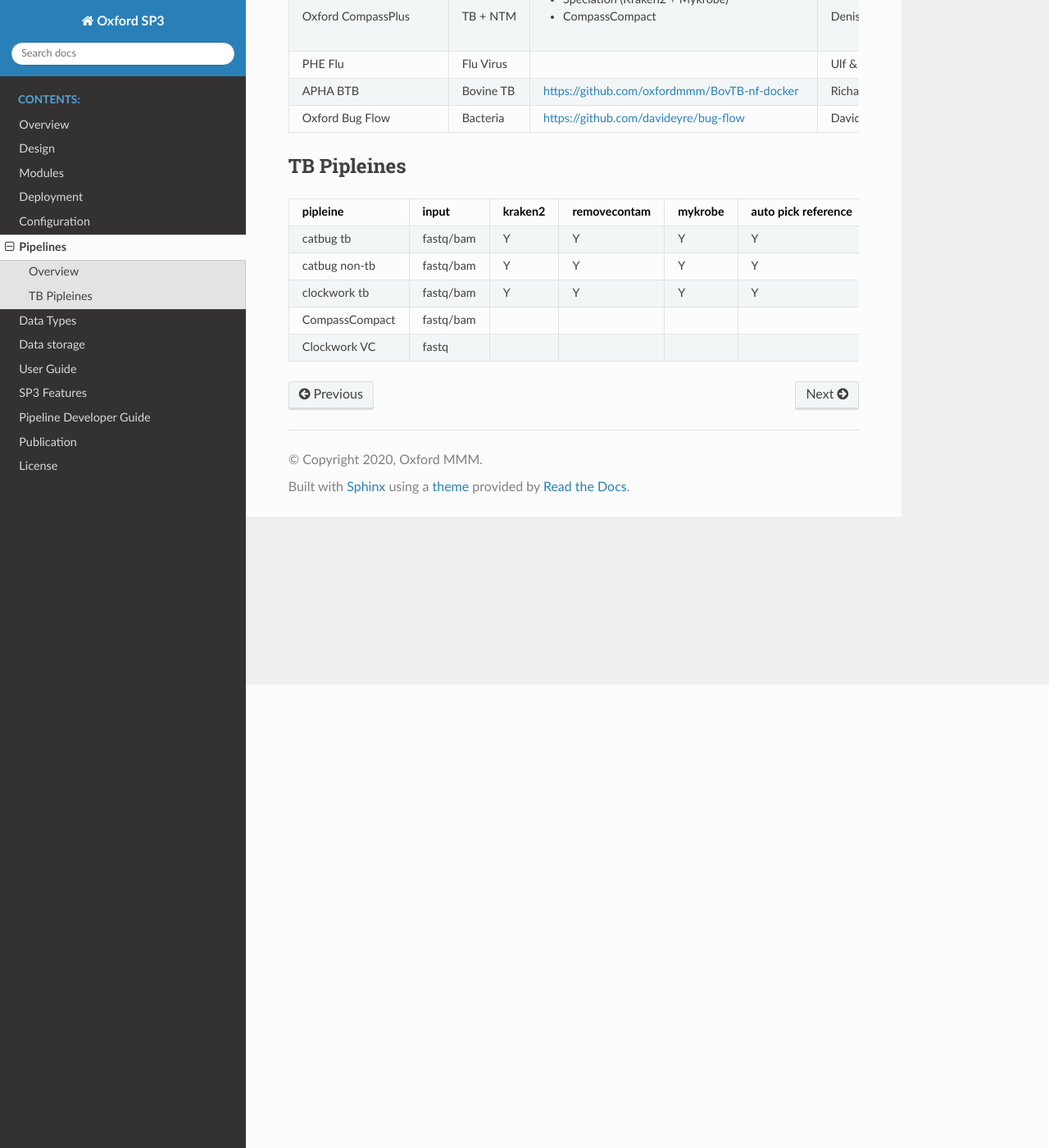
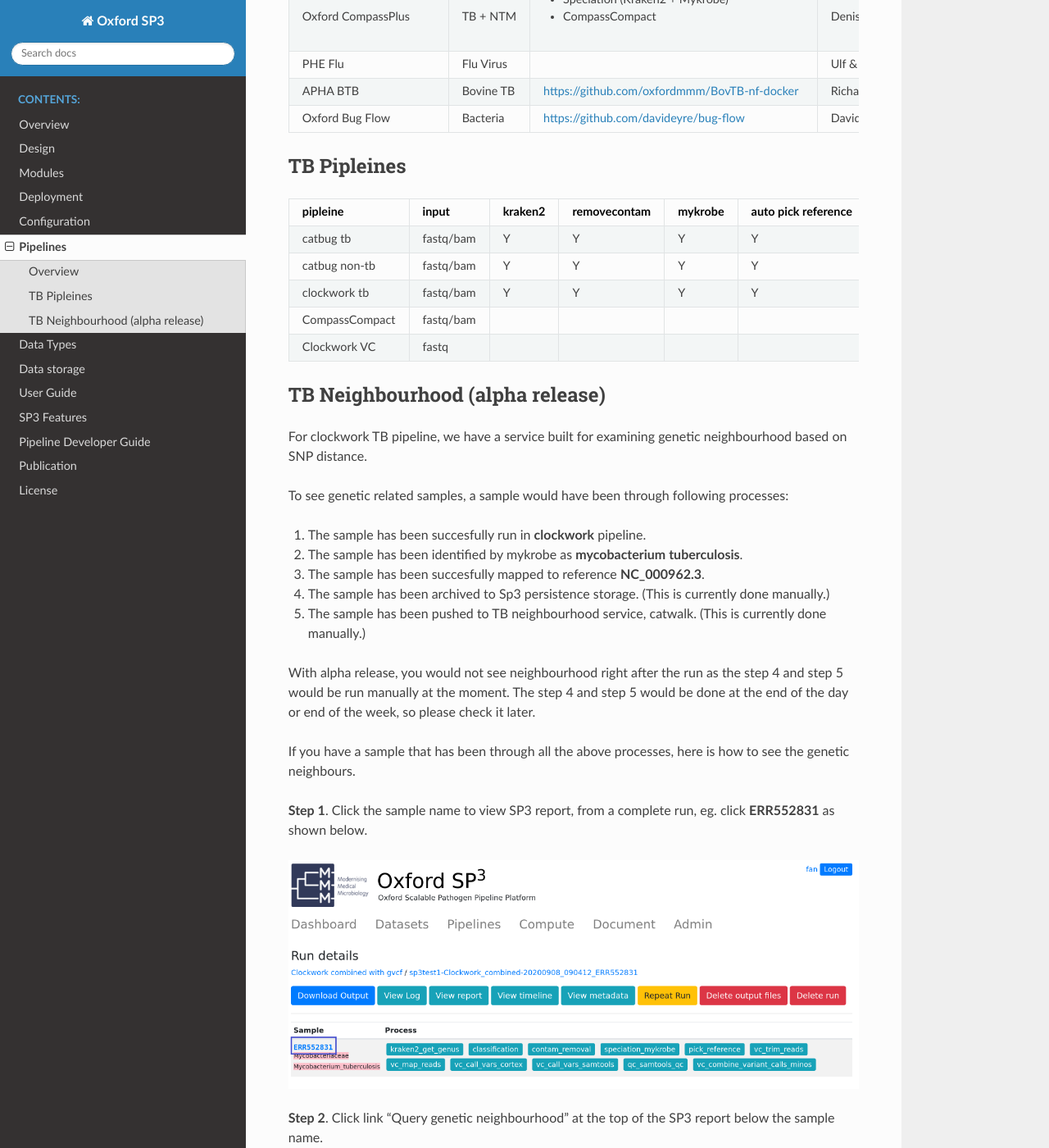
Before and after one commit to oxfordmmm/catdocs, a Sphinx documentation site: the page built from docs/source/pipelines.rst, in a window 1280 px wide and 1400 px high, scrolled down 565 px. Shown: the whole window at 82% size. Built offline with Sphinx 7.4.7 and the Read the Docs theme 2.0.0, drawn with Linux system fonts in a browser that asks for light colours; some of the changed text lies outside the part shown.

Commit message:
add neighbourhood

```diff
--- a/docs/source/pipelines.rst
+++ b/docs/source/pipelines.rst
@@ -55,3 +55,49 @@
 |Clockwork VC  |fastq     |          |            |          |          |Y         |Y         |Y         |Y          |Y         |Y         |            |          |
 |              |          |          |            |          |          |          |          |          |           |          |          |            |          |
 +--------------+----------+----------+------------+----------+----------+----------+----------+----------+-----------+----------+----------+------------+----------+
+
+TB Neighbourhood (alpha release)
+--------------------------------
+
+For clockwork TB pipeline, we have a service built for examining genetic neighbourhood based on SNP distance.
+
+To see genetic related samples, a sample would have been through following processes:
+
+1. The sample has been succesfully run in **clockwork** pipeline.
+2. The sample has been identified by mykrobe as **mycobacterium tuberculosis**.
+3. The sample has been succesfully mapped to reference **NC_000962.3**.
+4. The sample has been archived to Sp3 persistence storage. (This is currently done manually.)
+5. The sample has been pushed to TB neighbourhood service, catwalk. (This is currently done manually.)
+
+With alpha release, you would not see neighbourhood right after the run as the step 4 and step 5 would be run manually at the moment. The step 4 and step 5 would be done at the end of the day or end of the week, so please check it later.
+
+If you have a sample that has been through all the above processes, here is how to see the genetic neighbours.
+
+
+**Step 1**. Click the sample name to view SP3 report, from a complete run, eg. click **ERR552831** as shown below.
+
+.. image:: _static/neighbour11.png
+
+**Step 2**. Click link "Query genetic neighbourhood" at the top of the SP3 report below the sample name.
+
+.. image:: _static/neighbour22.png
+
+**Step 3**. Genetic neighbourhood page would show you the result. In the example below, there were **17** neighbours found shown in a neighbourhood table.
+
+Among all 17 genetic related samples, there are 8 samples run from **EBI Cats** site and the rest from **Cats** site (staging/test site).
+
+The run name of the neighour samples (with a prefix of organisation) gives a hint on the source of the neighbours, the organisation, such as PHS, PHW, OAHPP etc.
+
+And the sample names of the neighbours are also shown at the 3rd column of the table.
+
+The last column of the neightbour table is the SNP distance, to the query sample. You might notice, in this case, SNP distances are all shown as Zero. This is because the same sample has been run in all different organisations.
+
+.. image:: _static/neighbour33.png
+
+You can also query genetic neighbours ad-hoc in an interactive way, go to "clockwork" pipeline and click "View TB Neighbourhood"
+
+.. image:: _static/viewTB.png
+
+Follow the hint, use a run id and a sample name and set a SNP distance for the query.
+
+.. image:: _static/neighbour.png
```
Also changed, not shown: docs/source/_static/neighbour.png (added), docs/source/_static/neighbour11.png (added), docs/source/_static/neighbour22.png (added), docs/source/_static/neighbour33.png (added), docs/source/_static/viewTB.png (added).
